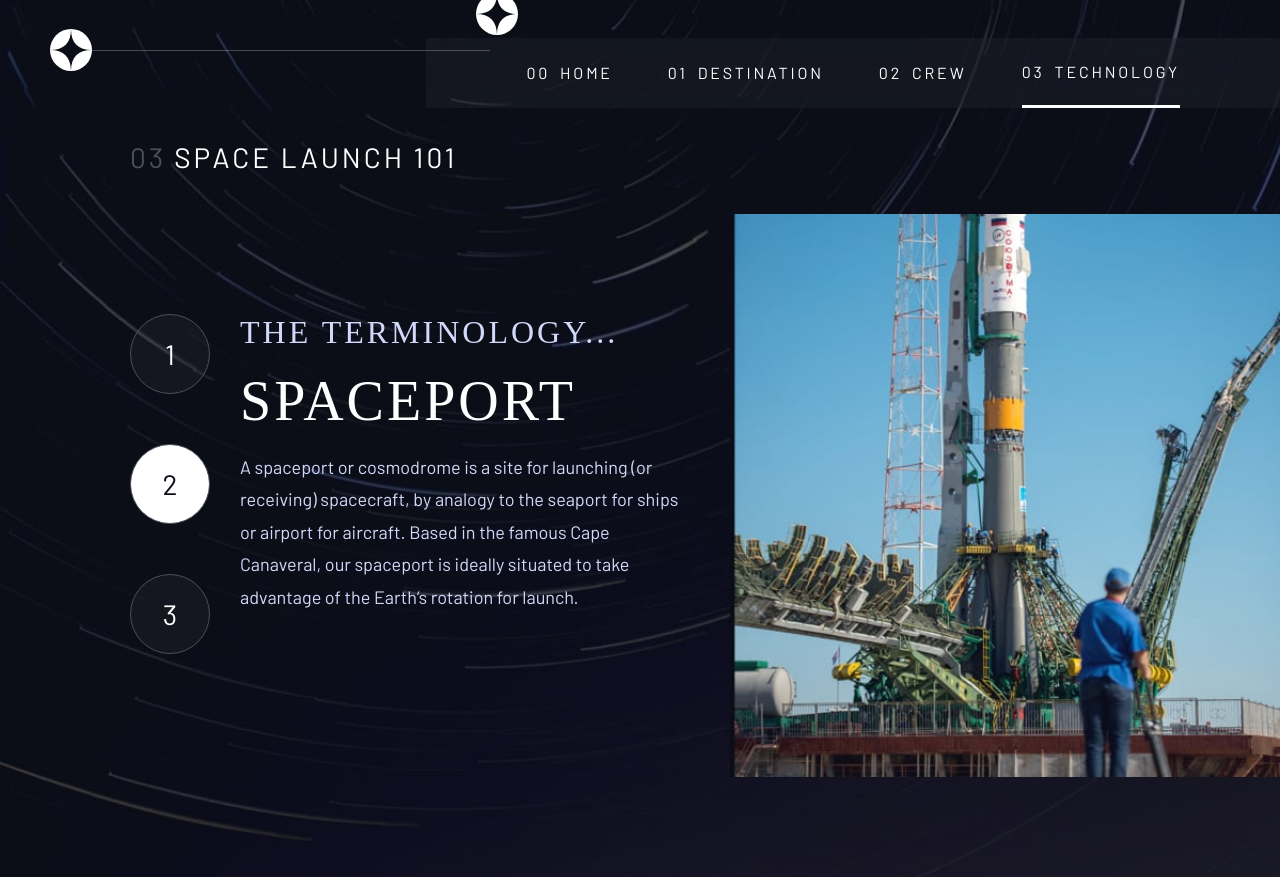
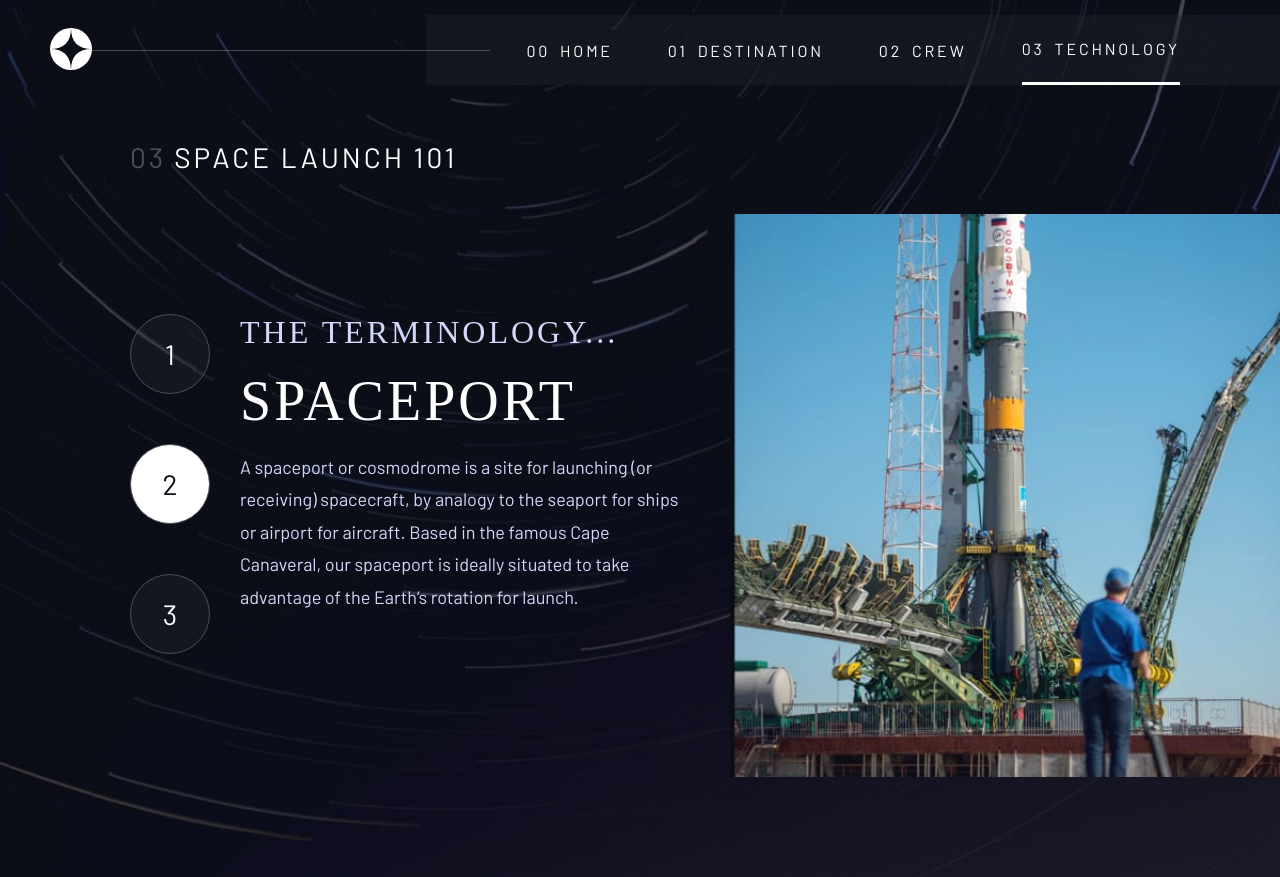
Before and after one commit to sabbircoder07/Space-tourism-multi-page-website, a website: page technology-spaceport.html in a window 1280 px wide. Drawn offline with Linux system fonts and the light colour scheme; a web font is replaced by a local one.

Commit message:
Add files via upload

```diff
--- a/technology-spaceport.html
+++ b/technology-spaceport.html
@@ -32,7 +32,9 @@
   <body>
     <div class="technology-container">
       <header class="header">
-        <img src="assets/shared/logo.svg" alt="Space tourism" class="logo" />
+        <a href="index.html" class="logo-link"
+          ><img src="assets/shared/logo.svg" alt="Space tourism" class="logo"
+        /></a>
         <div class="horizontal-bar">
           <hr />
         </div>
@@ -71,9 +73,11 @@
           </nav>
         </div>
         <div class="nav-bar">
-          <a href="index.html" class="logo-link"
-            ><img src="assets/shared/logo.svg" alt="Space tourism" class="logo"
-          /></a>
+          <img
+            src="assets/shared/icon-hamburger.svg"
+            alt="icon-hamburger"
+            class="icon-hamburger"
+          />
           <nav class="nav">
             <ul class="header-nav">
               <li class="header-nav__item">
```
